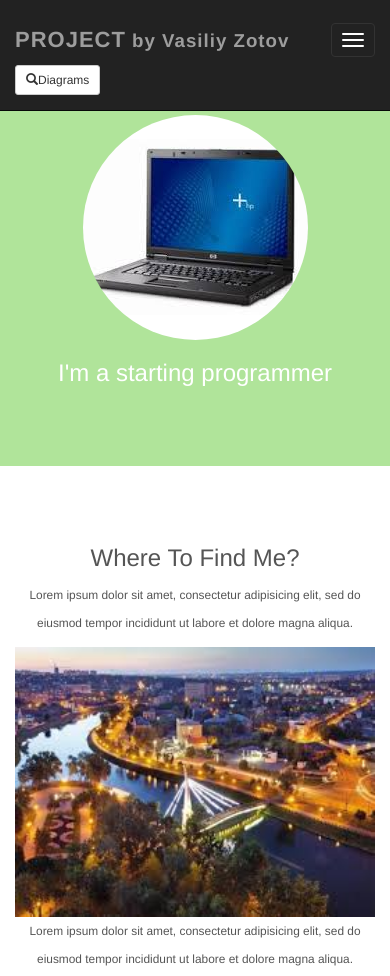
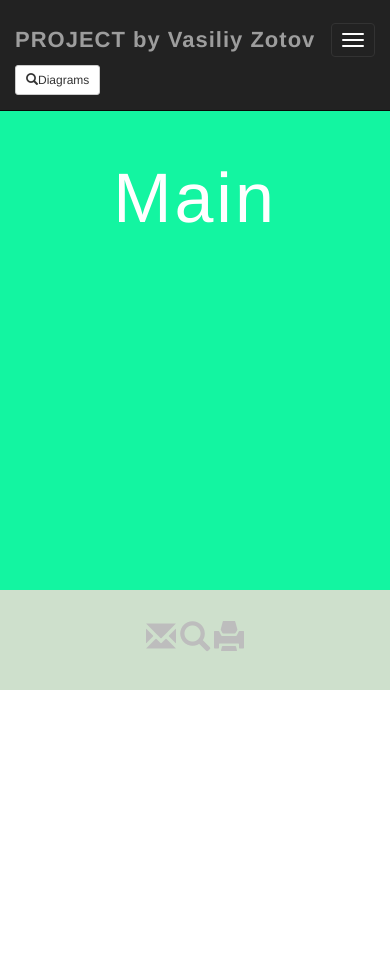
Before and after one commit to NOXY1/testProject, a plain HTML site: page index.html in a window 390 px wide. Shown: the top 976 px of the page. After the commit the page ends 844 px from the top, so only its background shows below. Drawn offline with nearby package versions, Linux system fonts and the light colour scheme.

Commit message:
add changes

```diff
--- a/index.html
+++ b/index.html
@@ -2,9 +2,9 @@
 <html lang="en">
 <head>
   <meta charset="UTF-8">
-  <meta="viewport" content="width=device-width, initial-scale=1.0">
+  <meta="viewport" content="width=device-width, initial-scale=1">
   <title>My test Project</title>
-  <script src="main.js"></script>
+
   <link href="main.css" rel="stylesheet">
   <link rel="stylesheet" href="https://maxcdn.bootstrapcdn.com/bootstrap/3.3.7/css/bootstrap.min.css" >
   </head>
@@ -17,7 +17,7 @@
             <span class="icon-bar"></span>
             <span class="icon-bar"></span>
           </button>
-        <a class="navbar-brand" href="#">PROJECT<small> by Vasiliy Zotov</samall></a>
+          <a class="navbar-brand" href="#">PROJECT by Vasiliy Zotov</a>
         </div>
         <div class="navbar-collapse collapse">
           <ul class="nav navbar-nav navbar-right">
@@ -26,53 +26,56 @@
             <li><a href="#">Services</a></li>
             <li><a href="#">Our Works</a></li>
             <li><a href="#">Contacts</a></li>
+
           </ul>
         </div>
 	    <div id="mySidenav" class="sidenav">
 		    <a href="javascript:void(0)" class="closebtn" onclick="closeNav()">&times;</a>
-		  <h1>Here you can look at some diagrams</h1>
-		  <img src="1.jpg" class="img-responsive" alt="Diagram"><br>
-		  <img src="2.jpg" class="img-responsive" alt="Diagram"><br>
-		  <img src="3.jpg" class="img-responsive" alt="Diagram"><br>
-		  <img src="4.jpg" class="img-responsive" alt="Diagram"><br>
-
+		    <a><img src="1.jpg" class="img-responsive" alt="Diagram">
+			  <a href="#" class="btn btn-default btn-sm">Diagram #1</a>
+			</a><br>
+		    <a><img src="2.jpg" class="img-responsive" alt="Diagram">
+			  <a href="#" class="btn btn-default btn-sm">Diagram #2</a>
+			</a><br>
+		    <a><img src="3.jpg" class="img-responsive" alt="Diagram">
+			  <a href="#" class="btn btn-default btn-sm">Diagram #3</a>
+			</a><br>
+		    <a><img src="4.jpg" class="img-responsive" alt="Diagram">
+			  <a href="#" class="btn btn-default btn-sm">Diagram #4</a>
+			</a><br>
 		</div>
 	    <button type="button" class="btn btn-default btn-sm" onclick="openNav()">
 		  <span class="glyphicon glyphicon-search"></span>Diagrams
 	    </button>
 	  </div>
 	</div>
-  <div class="container-fluid bg-1 text-center">
-  <h3>Who Am I?</h3>
-  <img src="5.jpg" class="img-circle" alt="My photo">
-  <h3>I'm a starting programmer</h3>
+	<div id="headerwrap">
+	  <div class="container">
+	    <div class="row centered">
+		  <div class="col-lg-8 col-lg-offset-2">
+		    <h1>Main</h1>
 		  </div>
-  <div class="container-fluid bg-3 text-center">
-    <h3>Where To Find Me?</h3>
-    <div class="row">
-      <div class="col-sm-4">
-        <p>Lorem ipsum dolor sit amet, consectetur adipisicing elit, sed do eiusmod tempor incididunt ut labore et dolore magna aliqua.</p>
-        <img src="6.jpg" class="img-responsive" style="width:100%" alt="Image">
 		</div>
-      <div class="col-sm-4">
-        <p>Lorem ipsum dolor sit amet, consectetur adipisicing elit, sed do eiusmod tempor incididunt ut labore et dolore magna aliqua.</p>
-        <img src="7.jpg" class="img-responsive" style="width:100%" alt="Image">
 	  </div>
-      <div class="col-sm-4">
-        <p>Lorem ipsum dolor sit amet, consectetur adipisicing elit, sed do eiusmod tempor incididunt ut labore et dolore magna aliqua.</p>
-        <img src="8.jpg" class="img-responsive" style="width:100%" alt="Image">
+	</div>
+	<div id="f">
+	  <div class="container">
+	    <div class="row centered">
+		  <a href="#"><span class="glyphicon glyphicon-envelope"></span></a>
+		  <a href="#"><span class="glyphicon glyphicon-search"></span></a>
+		  <a href="#"><span class="glyphicon glyphicon-print"></span></a>
 		</div>
 	  </div>
 	</div>
 
-  <footer class="container-fluid bg-4 text-center">
-    <p>Zotov Vasiliy Project<a href="https://www.google.com/intl/ru/gmail/about/">zotovvasek@gmail.com</a></p>
-  </footer>
+
+
   <script
       src="https://code.jquery.com/jquery-2.2.4.js"
       integrity="sha256-iT6Q9iMJYuQiMWNd9lDyBUStIq/8PuOW33aOqmvFpqI="
       crossorigin="anonymous">
   </script>
+  <script src="main.js"></script>
   <script src="D:\JS Junior\libs\Bootstrap\js\bootstrap.min.js"></script>
   </body>
 </html>
--- a/main.css
+++ b/main.css
@@ -38,20 +38,21 @@ a:hover, a:focus {
     outline: 0;
 }
 
-hr {
+/*hr {
     display: block;
     height: 1px;
     border: 0;
     border-top: 1px solid #ccc;
     margin: 1em 0;
     padding: 0;
-}
+}*/
 
 .navbar {
     font-weight: 800;
     font-size: 14px;
     padding-top: 15px;
     padding-bottom: 15px;
+	margin-bottom: 20px;
 }
 
 .navbar-inverse {
@@ -83,58 +84,69 @@ hr {
     transition: 0.5s; /* 0.5 second transition effect to slide in the sidenav */
 }
 
-/* The navigation menu links */
-.sidenav a {
-    padding: 8px 8px 8px 32px;
-    text-decoration: none;
-    font-size: 25px;
-    color: #818181;
-    display: block;
-    transition: 0.3s;
-}
-
-
-.sidenav a:hover {
-    color: #f1f1f1;
-}
-
-
 .sidenav .closebtn {
     position: absolute;
     top: 0;
     right: 25px;
     font-size: 36px;
     margin-left: 50px;
+	color: white;
+	text-decoration: none;
 }
 
+a.btn.btn-default.btn-sm {
+    margin-left: 30px;
+}
 
+a.btn.btn-default.btn-sm:hover {
+	cursor: pointer;
+	background-color: #48E1E8;
+}
+
+a>img {
+	padding: 2em;
+}
 
 @media screen and (max-height: 450px) {
     .sidenav {padding-top: 15px;}
     .sidenav a {font-size: 18px;}
 }
 
-.container-fluid {
-    padding-top: 70px;
-    padding-bottom: 70px;
-	padding-top: 15%;
+#headerwrap {
+	background-color: #13F5A1;
+	margin-top: -10px;
+    padding-top: 20px;
+	text-align: center;
+	background-attachment: relative;
+	min-height: 600px;
+	width: 100%;
+
+	-webkit-background-size: cover;
+	-moz-background-size: cover;
+	-o-background-size: cover;
+	background-size: cover;
 }
 
-.bg-1 {
-    background-color: #B0E49A; /* Green */
-    color: #ffffff;
+#headerwrap h1 {
+	margin-top: 150px;
+	color: white;
+	font-size: 70px;
+	font-weight: 300;
+	letter-spacing: 3px;
 }
 
-.bg-2 {
-    background-color: #474e5d; /* Dark Blue */
-    color: #ffffff;
-  }
-.bg-3 {
-    background-color: #ffffff; /* White */
-    color: #555555;
+#f {
+	padding-bottom: 20px;
+	padding-top: 30px;
+	background-color: #CEE0CC;
+	min-height: 100px;
 }
 
-.bg-4 {
-    background-color: #2f2f2f;
-    color: #ffffff;
+#f span {
+	color: #bdbdbd;
+	font-size: 30px;
 }
+
+#f span:hover {
+	color: #ff7878;
+}
--- a/main.js
+++ b/main.js
@@ -1,5 +1,5 @@
 function openNav() {
-    document.getElementById("mySidenav").style.width = "100%";
+    document.getElementById("mySidenav").style.width = "30%";
 }
 
 /* Close/hide the sidenav */
```
Lines whose indentation alone changed are shown as unchanged.
